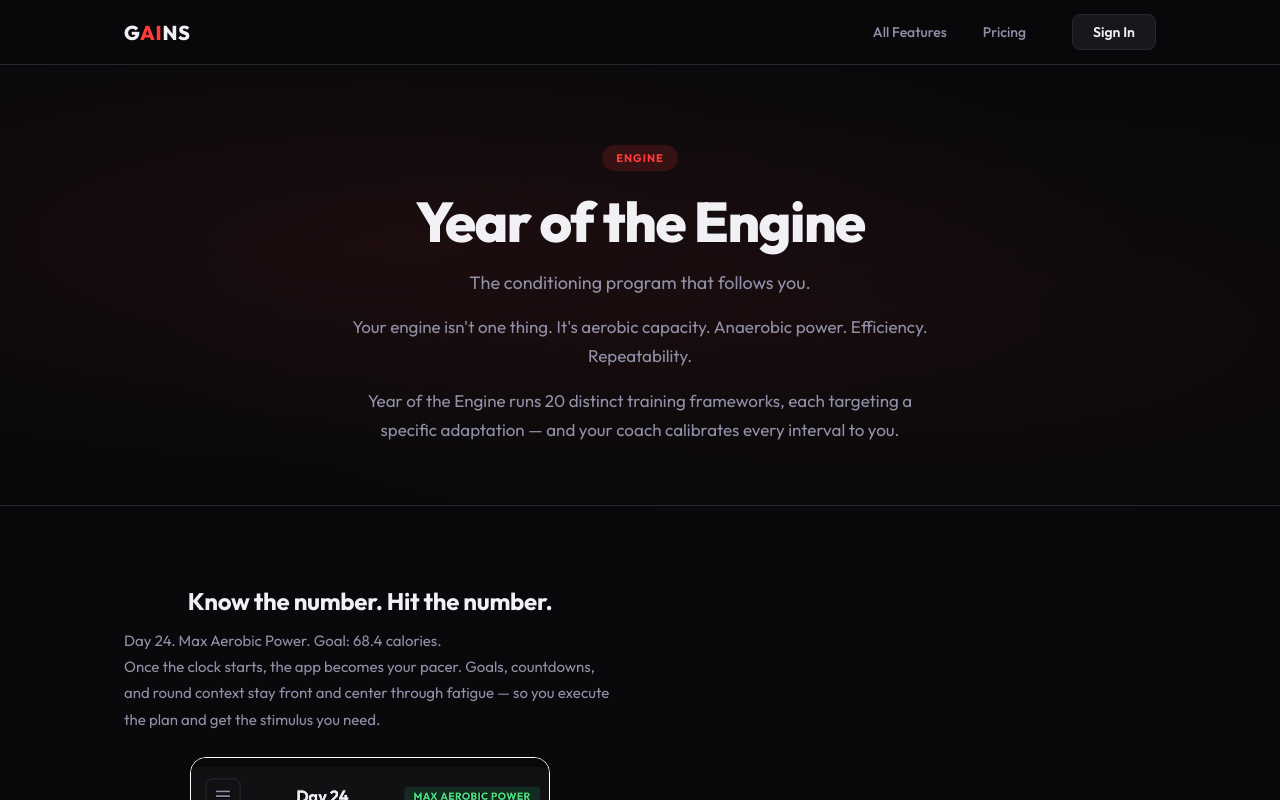
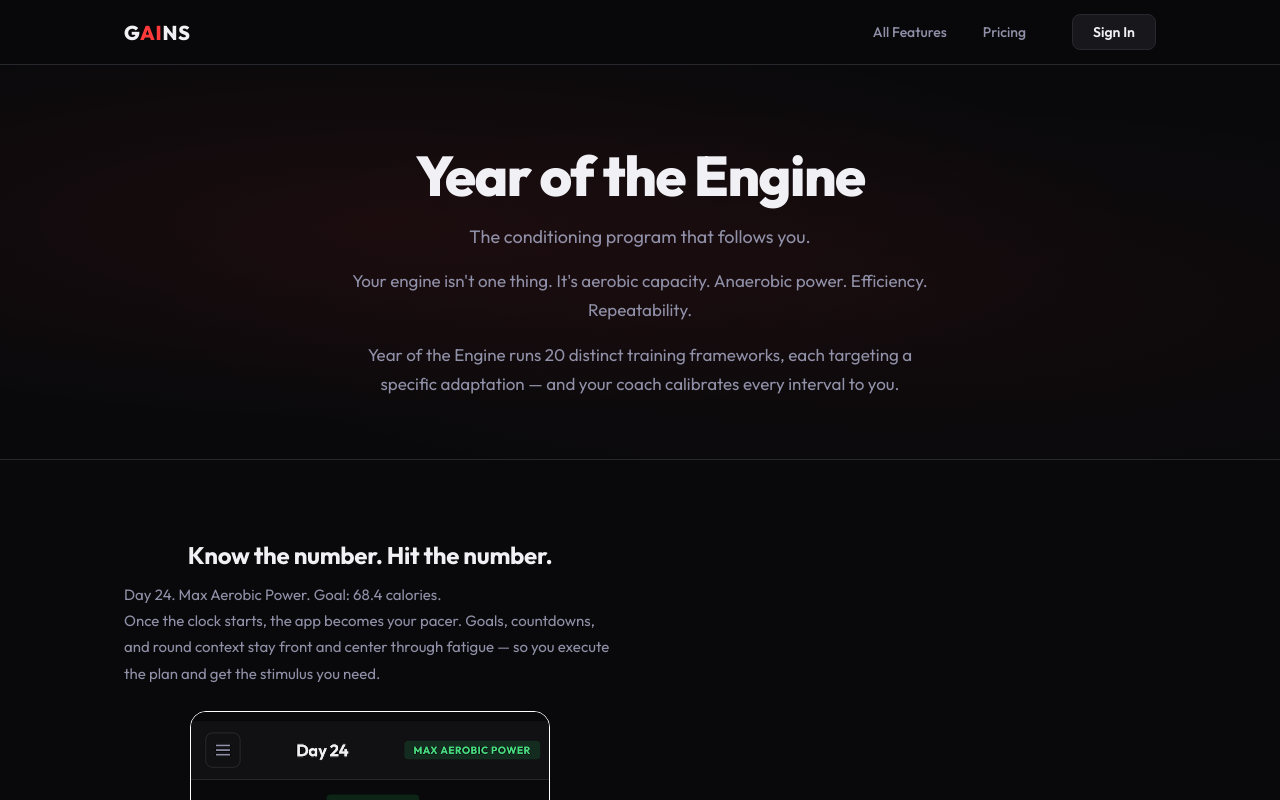
Before and after one commit to TheGainsLab/wodwisdom, a React (Vite) app: page /features/engine in a window 1280 px wide. Shown: the top 800 px of the page. Built offline with nearby package versions, Linux system fonts and the light colour scheme; no server answers.

Commit message:
Remove redundant Engine badge from Engine page hero

```diff
--- a/src/pages/features/EngineFeaturePage.tsx
+++ b/src/pages/features/EngineFeaturePage.tsx
@@ -146,7 +146,6 @@ export default function EngineFeaturePage() {
 
       {/* Hero */}
       <section className="feature-hero">
-        <span className="feature-hero-badge">Engine</span>
         <h1 className="feature-hero-title">Year of the Engine</h1>
         <p className="feature-hero-sub">The conditioning program that follows you.</p>
         <p className="feature-hero-body">
```
